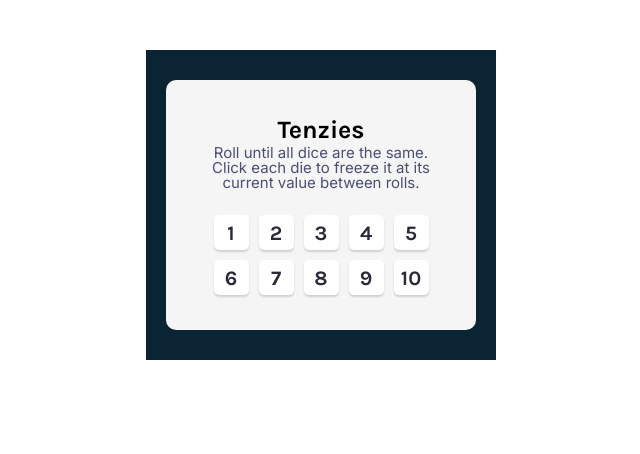
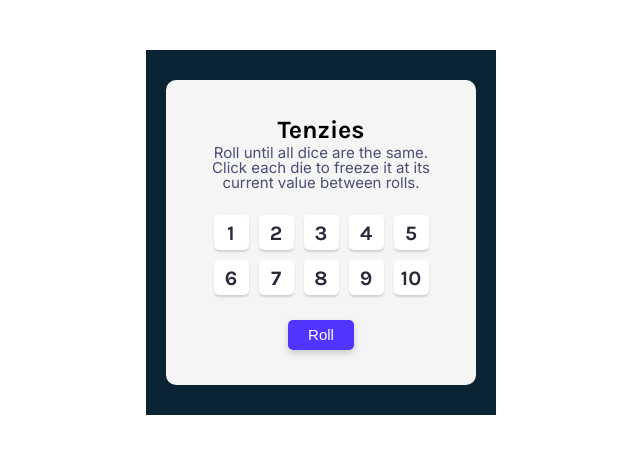
Before and after one commit to abdallahsow/Tenzies, a React (Create React App) app in the folder tenzies/: page / in a window 1280 px wide. Shown: the top 454 px of the page, without its empty margins (319-959 px from the left). Built offline with nearby package versions, Linux system fonts and the light colour scheme.

Commit message:
created the ''

```diff
--- a/tenzies/src/tenzies.css
+++ b/tenzies/src/tenzies.css
@@ -37,7 +37,6 @@
   line-height: 15px;
   color: #4a4e74;
   text-align: center;
-  padding-bottom: 25px;
 }
 
 .dice-box {
@@ -65,4 +64,16 @@
   grid-template-columns: repeat(5, 1fr);
   grid-gap: 10px;
   align-items: center;
+  padding-block: 25px;
 }
+
+.roll-dice {
+  font-size: 15px;
+  line-height: 20px;
+  background: #5035ff;
+  box-shadow: 0px 3.2px 7.68px rgba(0, 0, 0, 0.18);
+  border-radius: 5px;
+  padding: 5px 20px;
+  border: none;
+  color: #fff;
+}
--- a/tenzies/src/tenzies.js
+++ b/tenzies/src/tenzies.js
@@ -8,7 +8,8 @@ const App = function () {
       <div className="container">
         <div className="game">
           <Header />
-          <Dice />
+                  <Dice />
+                  <button className="roll-dice">Roll</button>
         </div>
       </div>
     </main>
```
